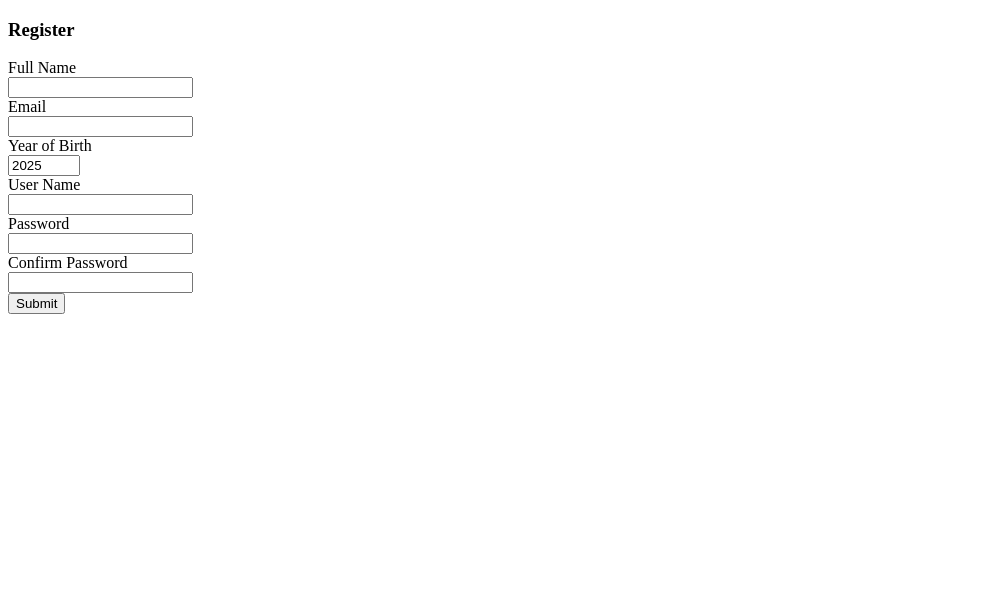
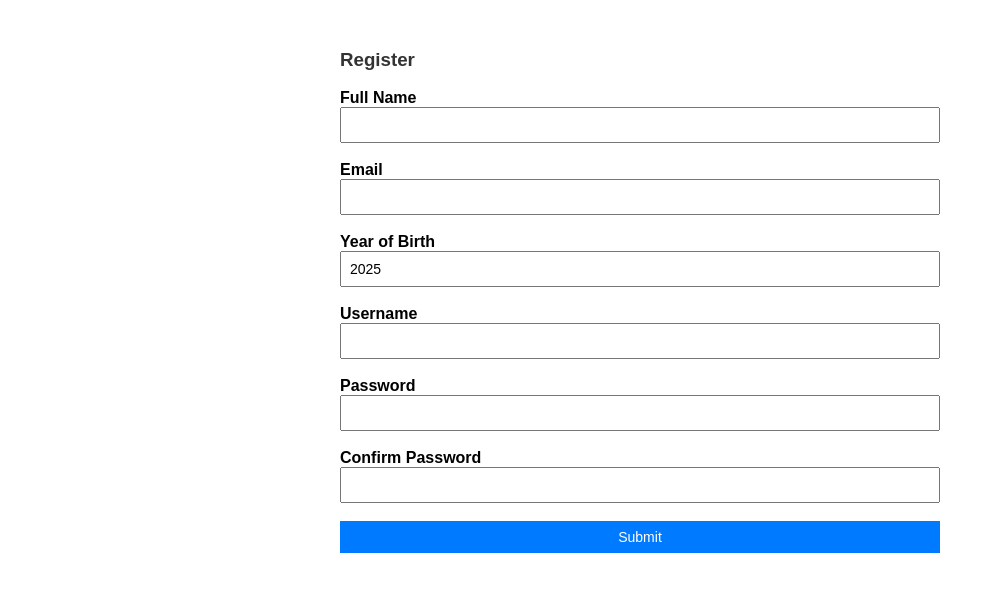
Before and after one commit to BynJerL/Clicker-Game, a Flask app: page /register in a window 1280 px wide. Shown: the top 592 px of the page, without its empty margins (0-995 px from the left). Run offline with Flask 3, Linux system fonts and the light colour scheme.

Commit message:
Implement user registration and login functionality with validation; add flash messages for error handling; enhance user interface with CSS styles.

```diff
--- a/app/app.py
+++ b/app/app.py
@@ -1,6 +1,7 @@
 from flask_sqlalchemy import SQLAlchemy
-from flask import Flask, render_template, request, redirect, url_for
+from flask import Flask, render_template, request, redirect, url_for, flash, session
 from werkzeug.security import generate_password_hash, check_password_hash
+from datetime import date
 
 app = Flask(__name__)
 app.config['SECRET_KEY'] = 'simple-secret-key'  # For flash messages and sessions
@@ -12,6 +13,9 @@ db.init_app(app)
 # User Model
 class User(db.Model):
     id = db.Column(db.Integer, primary_key=True)
+    fullname = db.Column(db.String(50), nullable=False)
+    email = db.Column(db.String(30), unique=True, nullable=False)
+    year_of_birth = db.Column(db.Integer, nullable=False)
     username = db.Column(db.String(25), unique=True, nullable=False)
     password_hash = db.Column(db.String(128), nullable=False)
     clicks = db.Column(db.Integer, default=0)
@@ -32,15 +36,72 @@ def index():
 
 @app.route('/login', methods=['GET', 'POST'])
 def login():
+    if request.method == 'POST':
+        username = request.form['user_name']
+        password = request.form['password']
+        user = User.query.filter_by(username=username).first()
+        if user and user.check_password(password):
+            session['user_id'] = user.id
+            return redirect(url_for('user_page'))
+        flash('Invalid username or password')
     return render_template('login_page.html')
 
 @app.route('/register', methods=['GET', 'POST'])
 def register():
+    if request.method == 'POST':
+        full_name = request.form['full_name']
+        email = request.form['email']
+        year_of_birth = request.form['year_of_birth']
+        username = request.form['user_name']
+        password = request.form['password']
+        confirm_password = request.form['confirm_password']
+
+        if password != confirm_password:
+            flash('Password do not match')
+            return render_template("register.html")
+        if User.query.filter_by(username=username).first():
+            flash('Username already exists')
+            return render_template('register.html')
+        if User.query.filter_by(email=email).first():
+            flash('Email already exists')
+            return render_template('register.html')
+        try:
+            year_of_birth = int(year_of_birth)
+            current_year = date.today().year
+            if year_of_birth < 1900 or year_of_birth > current_year:
+                flash("Invalid year of birth")
+                return render_template('register.html')
+        except ValueError:
+            flash('Year of birth must be a number')
+            return render_template('register.html')
+
+        user = User(username=username,
+                    fullname=full_name,
+                    email=email,
+                    year_of_birth=year_of_birth)
+        user.set_password(password)
+        db.session.add(user)
+        db.session.commit()
+        return redirect(url_for('index'))
+
     return render_template('register.html')
 
 @app.route('/user_page', methods=['GET', 'POST'])
 def user_page():
-    return render_template('user_page.html')
+    if 'user_id' not in session:
+        flash('Please log in first')
+        return redirect(url_for('login'))
+    user = User.query.get(session['user_id'])
+    if request.method == 'POST':
+        user.clicks += 1
+        db.session.commit()
+    return render_template('user_page.html', username=user.username, click_count=user.clicks)
+
+@app.route('/logout')
+def logout():
+    session.pop('user_id', None)
+    return redirect(url_for('index'))
 
 if __name__ == "__main__":
+    # app.run(host='0.0.0.0', port=5000, debug=True)
     app.run(debug=True)
--- a/app/static/css/styles.css
+++ b/app/static/css/styles.css
@@ -0,0 +1,50 @@
+body {
+    font-family: Arial, sans-serif;
+    max-width: 600px;
+    margin: 20px auto;
+    padding: 10px;
+}
+h3 {
+    color: #333;
+}
+form {
+    display: flex;
+    flex-direction: column;
+    gap: 0px;
+}
+label {
+    font-weight: bold;
+}
+input, button {
+    padding: 8px;
+    font-size: 14px;
+}
+input {
+    color: 333;
+}
+button {
+    background-color: #007bff;
+    color: white;
+    border: none;
+    cursor: pointer;
+}
+button:hover {
+    background-color: #0056b3;
+}
+.error {
+    color: red;
+    font-size: 14px;
+}
+a {
+    color: #007bff;
+    text-decoration: none;
+}
+a:hover {
+    text-decoration: underline;
+}
+
+.error-message {
+    color: red;
+    font-size: 10px;
+    display: none;
+}
--- a/app/templates/register.html
+++ b/app/templates/register.html
@@ -4,45 +4,131 @@
     <meta charset="UTF-8">
     <meta name="viewport" content="width=device-width, initial-scale=1.0">
     <title>Registration Page</title>
+    <link rel="stylesheet" href="{{ url_for('static', filename='css/styles.css') }}">
+    <style>
+
+    </style>
 </head>
 <body>
+    {% with messages = get_flashed_messages() %}
+        {% if messages %}
+            <p class="error">{{ messages[0] }}</p>
+        {% endif %}
+    {% endwith %}
+
     <h3>Register</h3>
-    <form action="/register" method="post">
-        <label for="full_name">Full Name</label><br>
-        <input type="text" id="full_name" name="full_name" maxlength="50" required><br>
+    <form action="/register" method="post" novalidate>
+        <label for="full_name">Full Name</label>
+        <input type="text" id="full_name" name="full_name" maxlength="50" required>
+        <span class="error-message" id="full_name_error"></span><br>
 
-        <label for="email">Email</label><br>
-        <input type="email" name="email" id="email" maxlength="30" required><br>
+        <label for="email">Email</label>
+        <input type="email" name="email" id="email" maxlength="30" required>
+        <span class="error-message" id="email_error"></span><br>
 
-        <label for="year_of_birth">Year of Birth</label><br>
-        <input type="number" name="year_of_birth" id="year_of_birth" min="1900" max="" step="1" required><br>
+        <label for="year_of_birth">Year of Birth</label>
+        <input type="number" name="year_of_birth" id="year_of_birth" min="1900" max="" step="1" required>
+        <span class="error-message" id="year_of_birth_error"></span><br>
 
-        <label for="user_name">User Name</label><br>
-        <input type="text" id="user_name" name="user_name" pattern="^[a-zA-Z0-9_]{3,}$" maxlength="25" required><br>
+        <label for="user_name">Username</label>
+        <input type="text" id="user_name" name="user_name" pattern="^[a-zA-Z0-9_]{3,}$" maxlength="25" required>
+        <span class="error-message" id="user_name_error"></span><br>
 
-        <label for="password">Password</label><br>
-        <input type="password" name="password" id="password" pattern="^[a-zA-Z0-9_!@#$%^&*()+=-]{8,}$" maxlength="25" required><br>
+        <label for="password">Password</label>
+        <input type="password" name="password" id="password" pattern="^[a-zA-Z0-9_!@#$%^&*()+=-]{8,}$" maxlength="25" required>
+        <span class="error-message" id="password_error"></span><br>
 
-        <label for="confirm_password">Confirm Password</label><br>
-        <input type="password" name="confirm_password" id="confirm_password" maxlength="25" required><br>
+        <label for="confirm_password">Confirm Password</label>
+        <input type="password" name="confirm_password" id="confirm_password" maxlength="25" required>
+        <span class="error-message" id="confirm_password_error"></span><br>
 
         <button type="submit">Submit</button>
     </form>
 
     <script>
+        const form = document.querySelector('form');
+        const fullNameInput = document.getElementById('full_name');
+        const emailInput = document.getElementById("email");
+        const userNameInput = document.getElementById("user_name");
+        const passwordInput = document.getElementById('password');
+        const confirmPasswordInput = document.getElementById('confirm_password');
+
         const currentYear = new Date().getFullYear();
         const yearOfBirthInput = document.getElementById("year_of_birth");
         yearOfBirthInput.setAttribute('max', currentYear);
         yearOfBirthInput.setAttribute('value',currentYear);
 
-        const form = document.querySelector('form');
-        const passwordInput = document.getElementById('password');
-        const confirmPasswordInput = document.getElementById('confirm_password');
+        const fullNameError = document.getElementById("full_name_error");
+        const emailError = document.getElementById("email_error");
+        const yearOfBirthError = document.getElementById("year_of_birth_error");
+        const userNameError = document.getElementById("user_name_error");
+        const passwordError = document.getElementById('password_error');
+        const confirmPasswordError = document.getElementById('confirm_password_error');
 
         form.addEventListener('submit', (event) => {
+            let isValid = true;
+
+            // Full Name Validation
+            if (fullNameInput.value.length > 50) {
+                fullNameError.innerText = "Full name must not exceed 50 characters.";
+                fullNameError.style.display = "inline";
+                isValid = false;
+            } else if (fullNameInput.value.length === 0) {
+                fullNameError.innerText = "Full name cannot be empty.";
+                fullNameError.style.display = "inline";
+                isValid = false;
+            } else {
+                fullNameError.style.display = "none";
+            }
+
+            // Email Validation
+            if (!emailInput.validity.valid) {
+                emailError.innerText = "Invalid email address.";
+                emailError.style.display = "inline";
+                isValid = false;
+            } else {
+                emailError.style.display = "none";
+            }
+
+            // Year of Birth Validation
+            if (yearOfBirthInput.value < 1900 || yearOfBirthInput.value > currentYear) {
+                yearOfBirthError.innerText = `Year of birth must be between 1900 and ${currentYear}.`;
+                yearOfBirthError.style.display = "inline";
+                isValid = false;
+            } else {
+                yearOfBirthError.style.display = "none";
+            }
+
+            // Username Validation
+            if (!userNameInput.validity.valid) {
+                userNameError.innerText = "Username must be 3-25 characters long and can only contain letters, numbers, and underscores.";
+                userNameError.style.display = "inline";
+                isValid = false;
+            } else {
+                userNameError.style.display = "none";
+            }
+
+            // Password Validation
+            if (!passwordInput.validity.valid) {
+                passwordError.innerText = "Password must be 8-25 characters long and can only contain letters, numbers, underscores, and special characters.";
+                passwordError.style.display = "inline";
+                isValid = false;
+            } else {
+                passwordError.style.display = "none";
+            }
+
+            // Confirm Password Validation
             if (passwordInput.value !== confirmPasswordInput.value) {
+                confirmPasswordError.innerText = "Passwords do not match!";
+                confirmPasswordError.style.display = "inline";
+                isValid = false;
+            } else {
+                confirmPasswordError.style.display = "none";
+            }
+
+            // Prevent form submission if validation fails
+            if (!isValid) {
                 event.preventDefault();
-                alert('Password do not match!');
             }
         });
     </script>
```
Also changed, not shown: app/templates/index.html (+10 -3 lines), app/templates/login_page.html (+7 -0 lines), app/templates/user_page.html (+15 -1 lines), instance/database.db.
